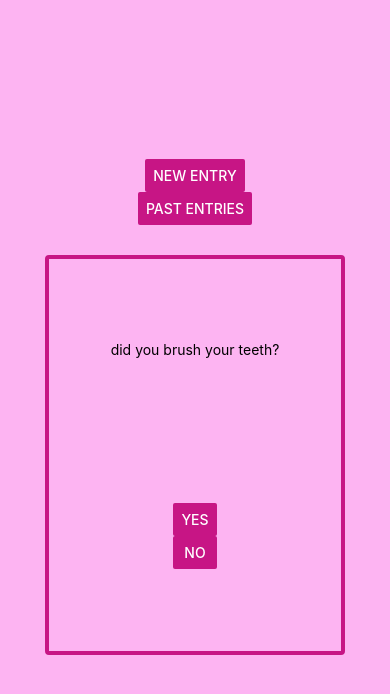
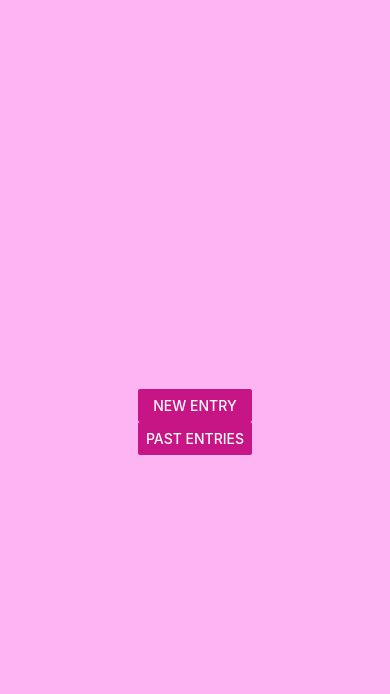
Before and after one commit to scorley3/diary2, a React Native app: screen / in a window 390 px wide. Shown: the top 694 px of the page. Built offline with nearby package versions, Linux system fonts and the light colour scheme.

Commit message:
added new entry functionality

```diff
--- a/App.tsx
+++ b/App.tsx
@@ -33,7 +33,8 @@ class MainComponent extends React.Component {
 	constructor(props) {
 		super(props);
 		this.state = {
-			num: 0
+			num: 0,
+			entryCreation: false
 		}
 	}
 	onClick = () => {
@@ -48,7 +49,15 @@ class MainComponent extends React.Component {
 	this.setState(setStateFunction(this.state, count));
 	console.log(this.state);
 	}
-
+	entryCreate = () => {
+		function setStateFunction(state) {
+			const newState = {entryCreation: true};
+			console.log(newState);
+			return newState;
+		}
+	this.setState(setStateFunction(this.state));
+	console.log(this.state);
+	}
 	render(){
 		//const [state,setState] = useState(0);
 		console.log("mad");
@@ -56,9 +65,10 @@ class MainComponent extends React.Component {
 						<SectionComponent key={key} style = {styles.section} onPress={this.onClick} text={text} buttonNum = {buttonNum} textBox = {textBox} />
 						));
 		console.log(array[count]);
+		if (this.state.entryCreation == true) {
 			return (
 				<View style = {styles.container}>
-				<Button title='new entry' color = '#c71585' borderRadius = {4}/>
+					<Button title='new entry' color = '#c71585' borderRadius = {4} onPress={this.entryCreate}/>
 					<Button title='past entries' color = '#c71585' />
 					<View style = {styles.frame}>
 						{array[count]}
@@ -66,6 +76,15 @@ class MainComponent extends React.Component {
 
 				</View>
 			);
+		} else {
+			return (
+				<View>
+					<Button title='new entry' color = '#c71585' borderRadius = {4} onPress={this.entryCreate} />
+					<Button title='past entries' color = '#c71585' />
+				</View>
+			);
+
+		}
 	}
 }
 
```
Lines whose indentation alone changed are shown as unchanged.
